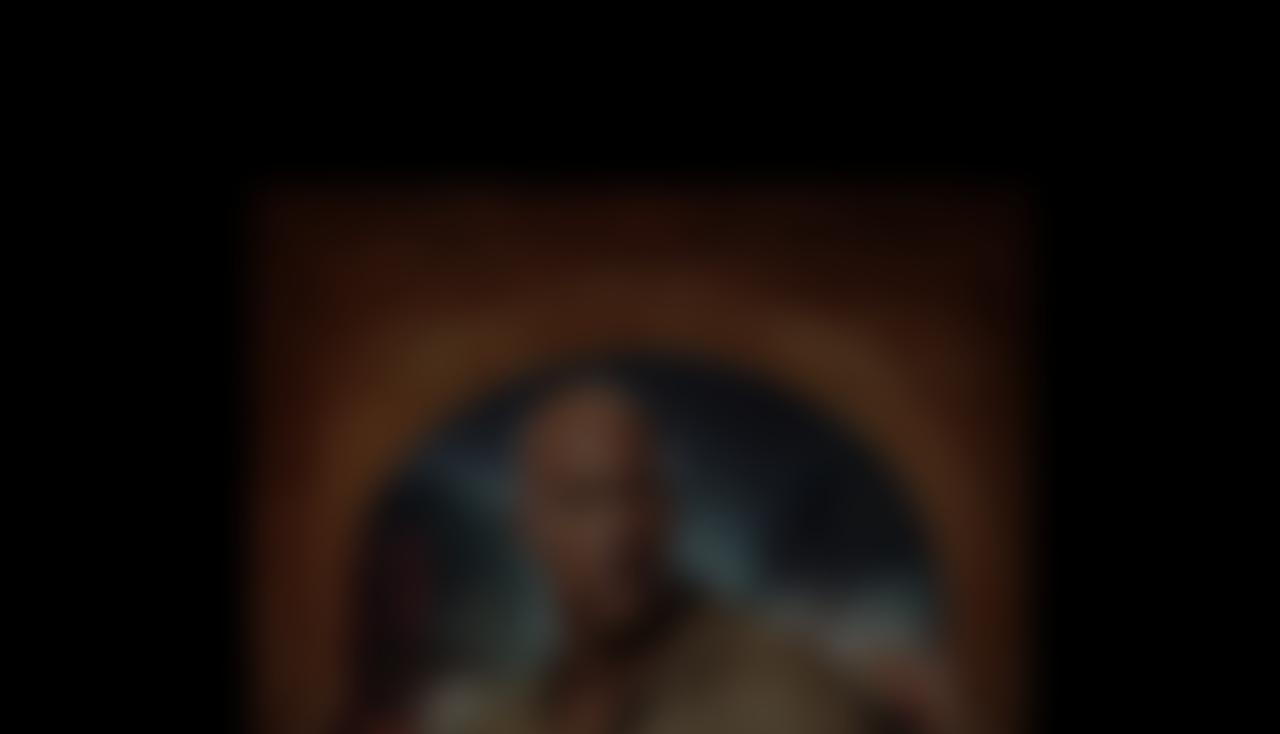
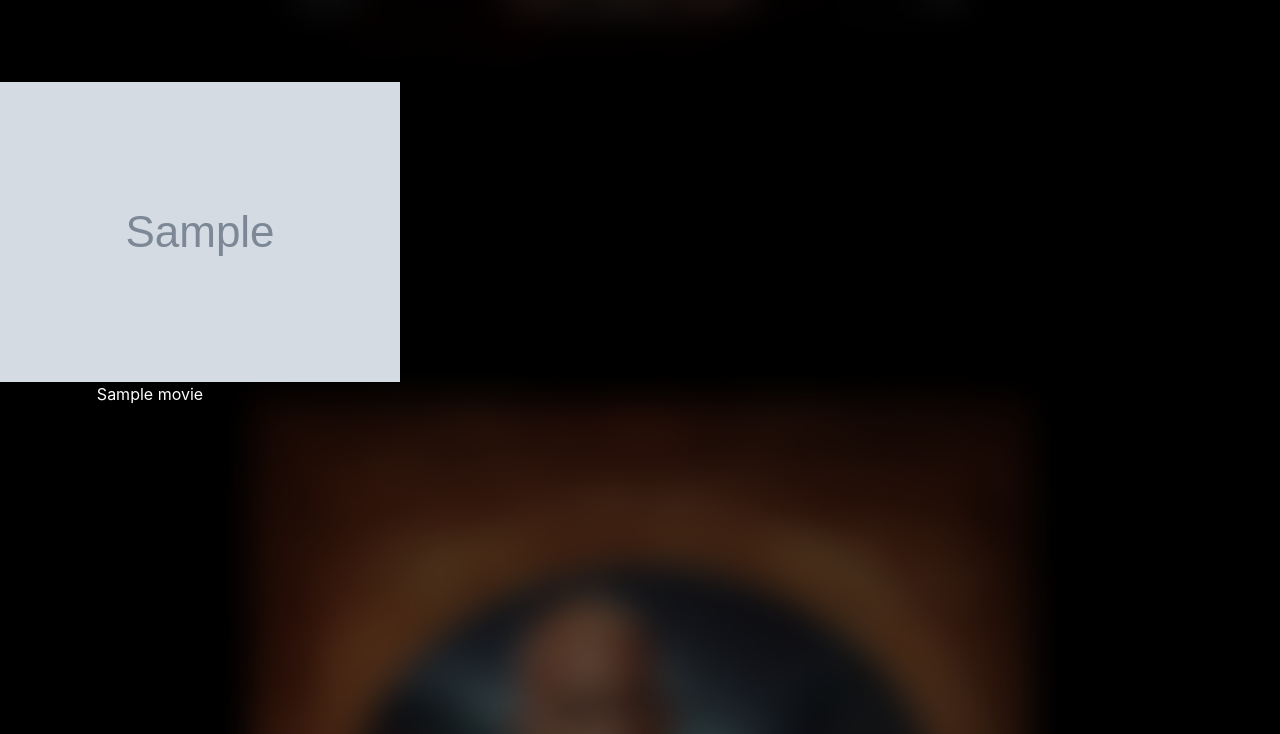
Before and after one commit to 3ilmakers/YellowTree, a PHP site: page / in a window 1280 px wide. Shown: the part 66-800 px from the top of the page. Run offline with PHP 8.4, Linux system fonts and the light colour scheme; tables that the repository leaves empty or names only in its code hold one stand-in row (values such as "Sample post"); grey boxes marked "Sample" are stand-in pictures; some libraries are stand-ins or nearby versions.

Commit message:
suggest/

```diff
--- a/index.php
+++ b/index.php
@@ -12,6 +12,9 @@
   if( $dashboard == "admin")    require_once("./dashboard/admin.php");
   if( $dashboard == "user")    require_once("./dashboard/user.php");
 }
+else {
+  include_once("./suggest/menu.php");
+}
 
 
 
--- /dev/null
+++ b/suggest/menu.css
@@ -0,0 +1,48 @@
+body {
+  margin-top: 10%;
+}
+
+
+
+/*----------------------
+      SUGGESTION DIV
+-----------------------*/
+#suggest {
+  height: 300px;
+  position: relative;
+
+}
+
+.sep-sugg{
+  width:300px;
+  height:300px;
+  text-align: center;
+  display: inline-block;
+  margin-top:20px;
+  margin-bottom: 20px;
+}
+.suggfilm {
+  position: relative;
+  display: contents;
+
+
+}
+
+.suggfilm img {
+  height:100%;
+  width: auto;
+  transition-duration: 0.5s;
+}
+
+.suggfilm img:hover {
+  filter:brightness(0.3);
+  transition-duration: 0.5s;
+}
+
+.label{
+  color: white;
+  height: 100%;
+  width: 100%;
+  position: relative;
+
+}
--- /dev/null
+++ b/suggest/menu.php
@@ -0,0 +1,24 @@
+<html>
+  <link rel="stylesheet" href="./suggest/menu.css">
+  <body>
+    <div id="suggest">
+<?php
+$cnnx = new PDO('mysql:dbname=yellowtree;host=localhost','yellowtree','yellow');
+$sql = $cnnx -> prepare("SELECT title, posterurl FROM `MOVIE` ");
+$sql -> execute();
+$films = $sql -> fetchAll();
+foreach($films as $film){
+?>
+
+  <div class="sep-sugg">
+    <div class="suggfilm">
+      <img src="<?php print_r($film['posterurl']); ?>" ></img>
+      <div class="label"><?php print_r($film['title']); ?></div>
+    </div>
+  </div>
+
+
+<?php  } ?>
+    </div>
+  <body>
+</html>
```
